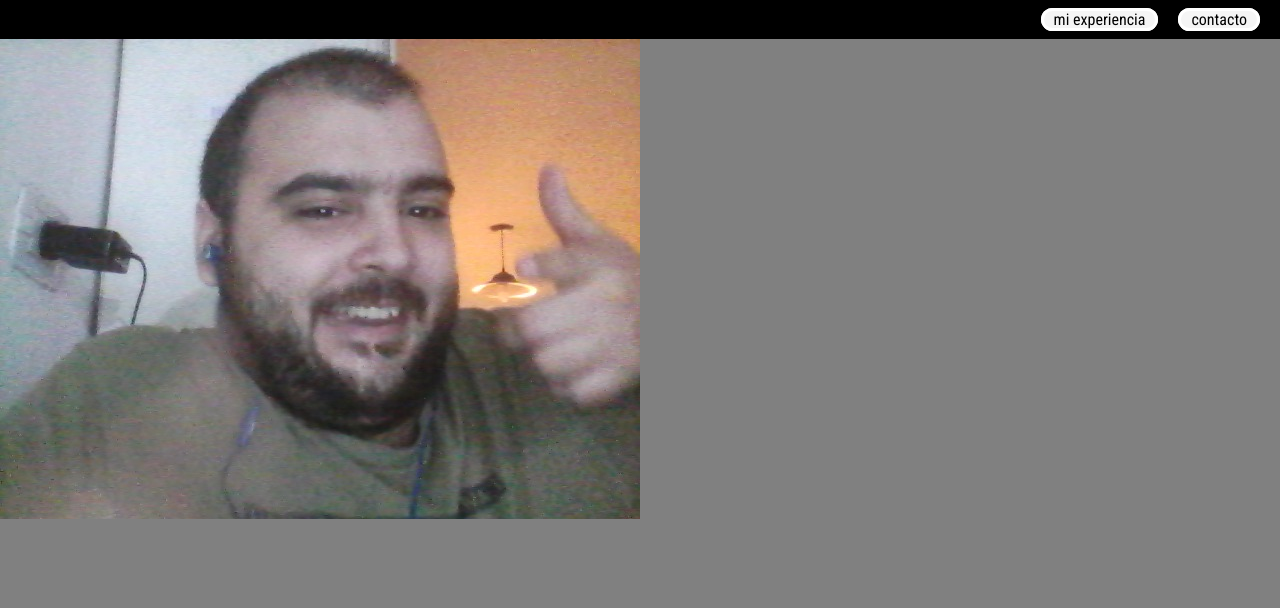
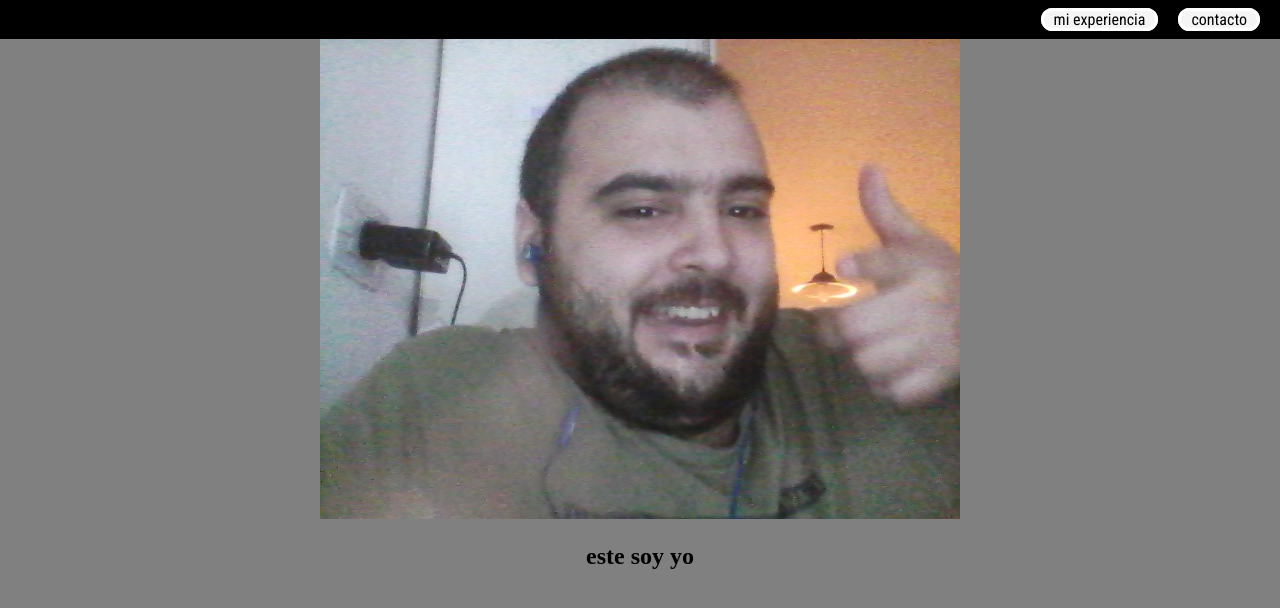
Before and after one commit to arielnt1993/incluitReactpractice, a React app: page / in a window 1280 px wide. Built offline with nearby package versions, Linux system fonts and the light colour scheme.

Commit message:
esta 'listo'

```diff
--- a/src/css/Main.css
+++ b/src/css/Main.css
@@ -27,3 +27,14 @@ body{
     border: solid white;
     border-radius: 20px;
 }
+h2{
+    text-align: center;
+}
+#correForest{
+    text-align: center;
+
+}
+
+#correForest img {
+    height: auto;
+}
--- a/src/elements/Body.js
+++ b/src/elements/Body.js
@@ -5,6 +5,7 @@ function Body(){
     return <div>
         <Navbar/>
         <Square/>
+        <h2>este soy yo</h2>
     </div>
 }
 
--- a/src/elements/Square.js
+++ b/src/elements/Square.js
@@ -1,7 +1,9 @@
 import React from 'react';
 import imagen from '../img/meAtrapasteWey.jpeg'
+
 function Square(){
-    return <div>
+
+    return <div id="correForest" on>
         <img src={imagen} alt="gg"></img>
     </div>;
 }
```
